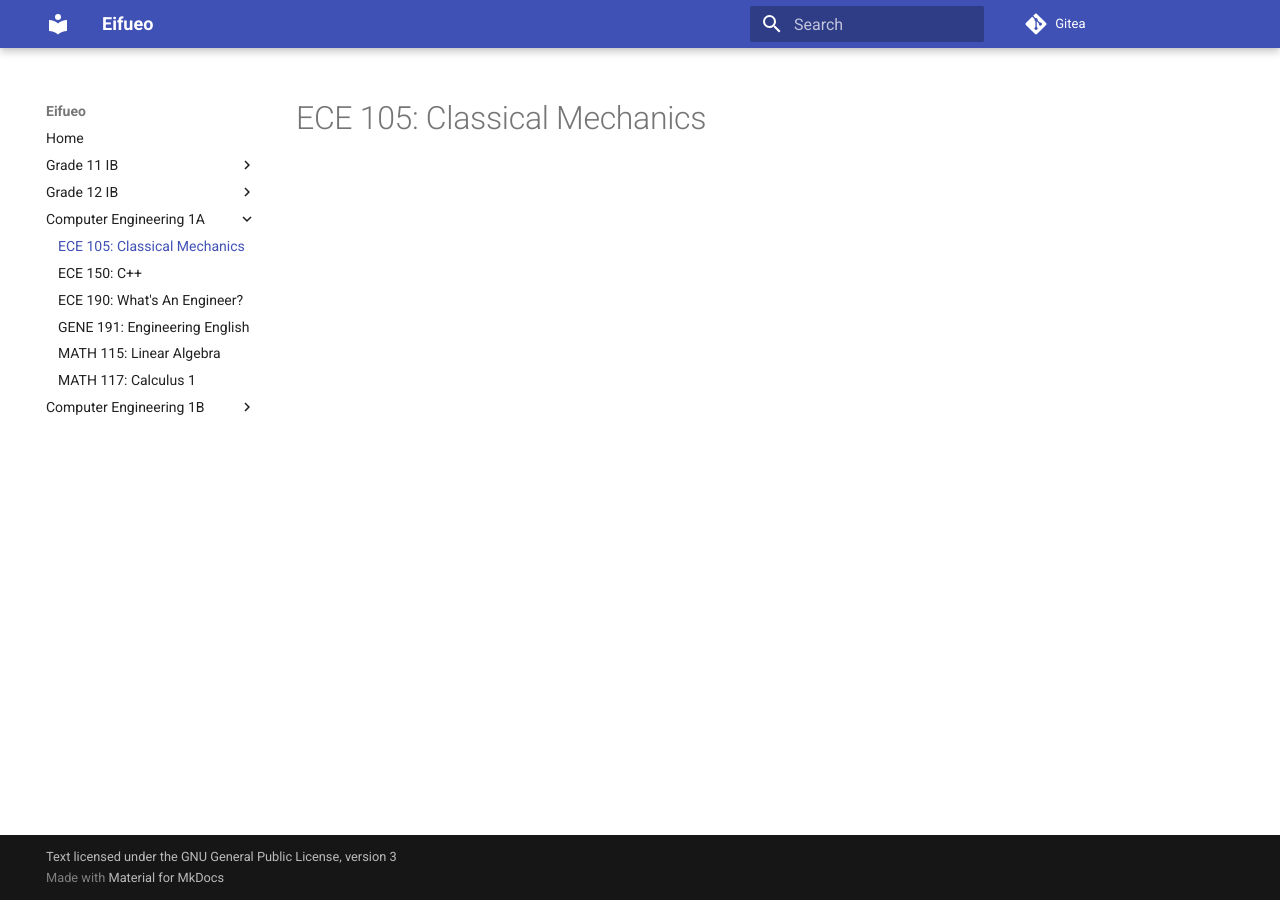
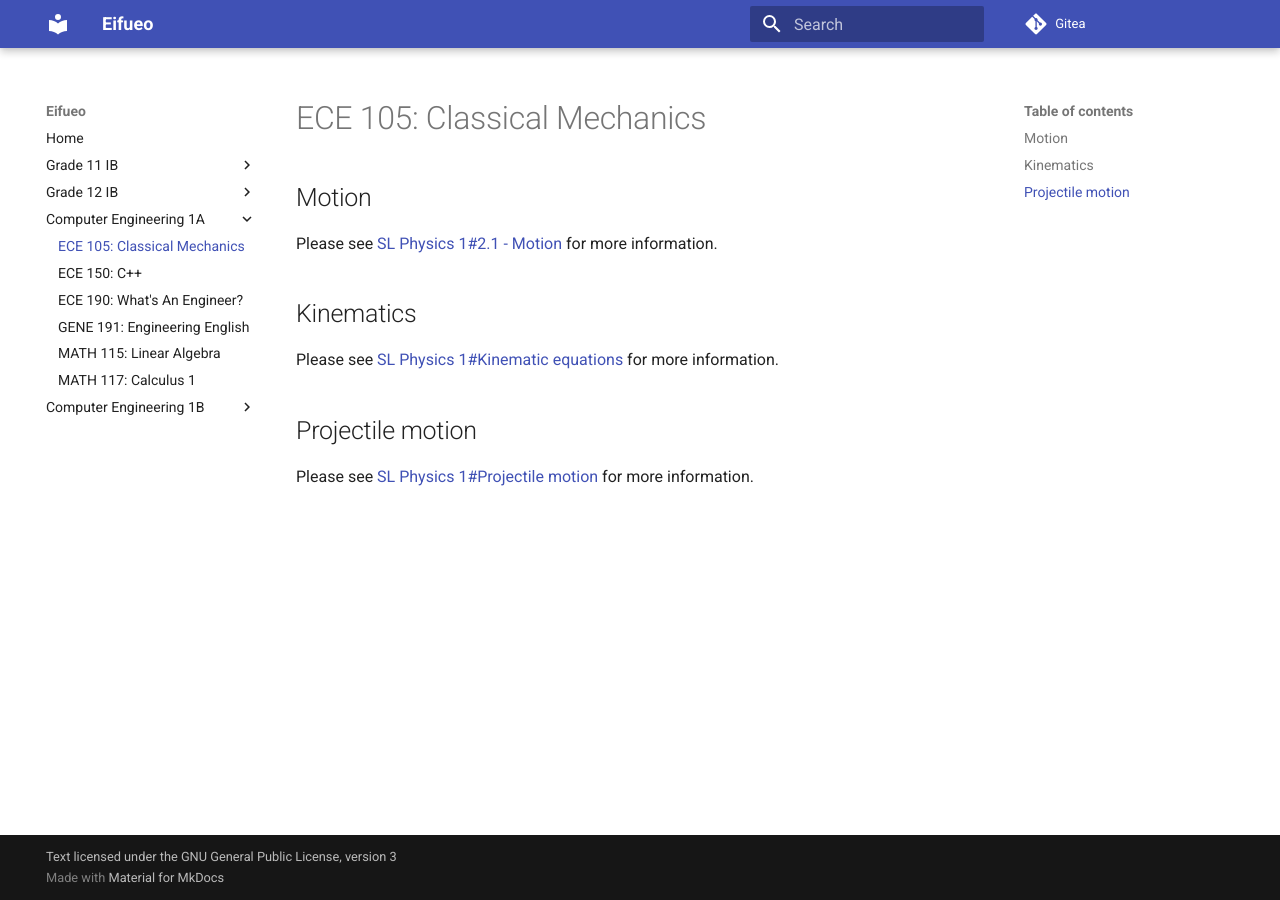
Before and after one commit to potatoeggy/eifueo, an MkDocs documentation site: the page built from docs/ce1/ece105.md, in a window 1280 px wide. Built offline with MkDocs 1.6.1 and Material for MkDocs 9.7.7, drawn with Linux system fonts in a browser that asks for light colours.

Commit message:
ece105+math115: add links to old eifueos

```diff
--- a/docs/ce1/ece105.md
+++ b/docs/ce1/ece105.md
@@ -1 +1,13 @@
 # ECE 105: Classical Mechanics
+
+## Motion
+
+Please see [SL Physics 1#2.1 - Motion](/g11/sph3u7/#21-motion) for more information.
+
+## Kinematics
+
+Please see [SL Physics 1#Kinematic equations](/g11/sph3u7/#kinematic-equations) for more information.
+
+## Projectile motion
+
+Please see [SL Physics 1#Projectile motion](/g11/sph3u7/#projectile-motion) for more information.
```
Also changed, not shown: docs/ce1/math115.md (+2 -0 lines).
